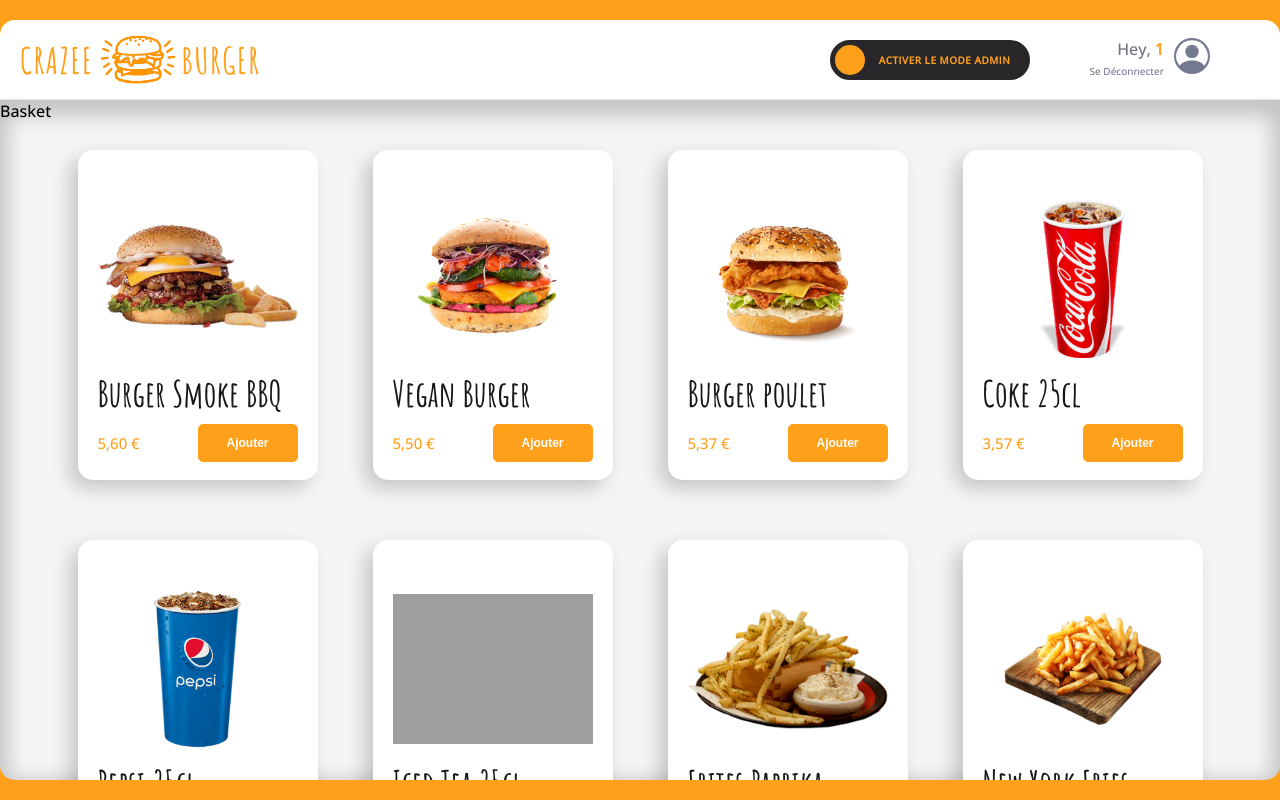
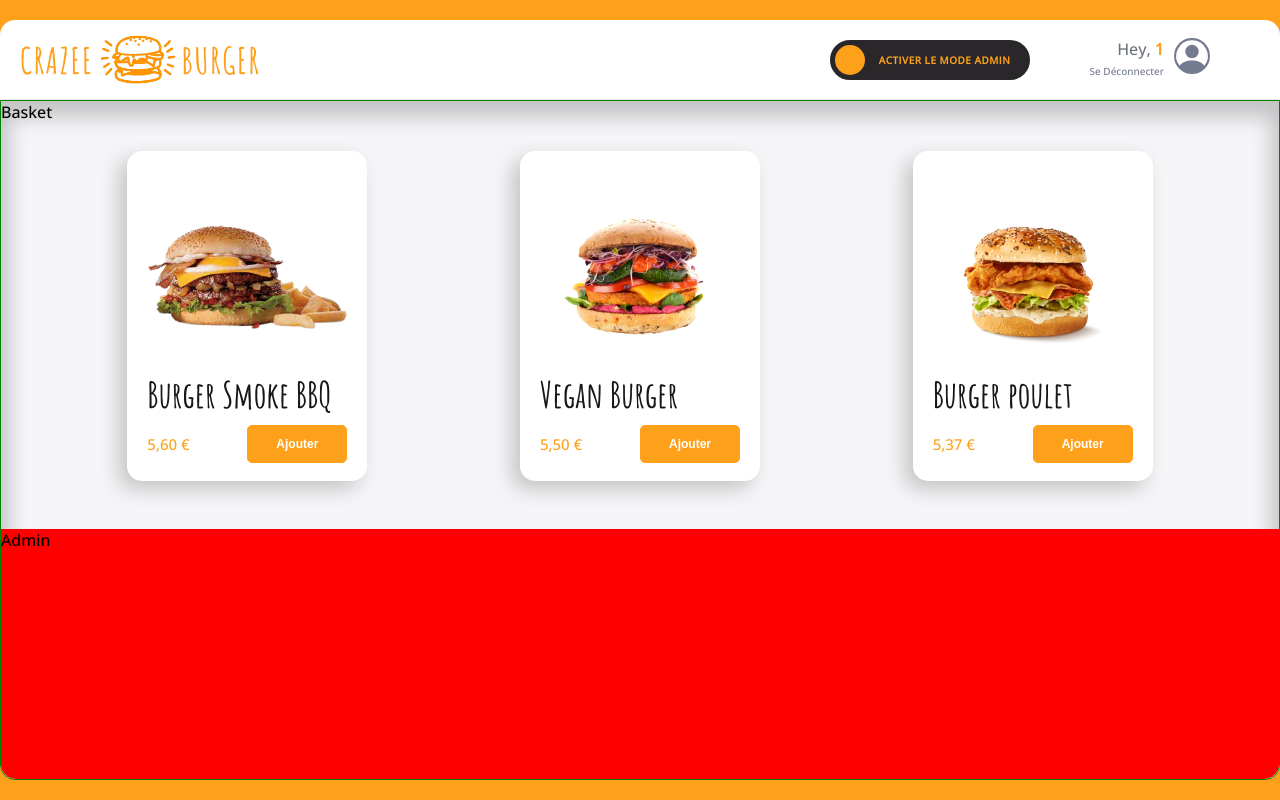
Before and after one commit to BryanHobin/crazee-burger, a React (Vite) app: page /order/1 in a window 1280 px wide. Built offline with nearby package versions, Linux system fonts and the light colour scheme; grey boxes are pictures that could not be loaded; a web font is replaced by a local one.

Commit message:
✨ F07 : ADMIN > Add Layout Admin

```diff
--- a/src/components/pages/order/Main/Main.jsx
+++ b/src/components/pages/order/Main/Main.jsx
@@ -7,7 +7,10 @@
   return (
     <MainStyled>
       <Basket />
-      <Menu />
+      <div className="menu-and-admin">
+        <Menu />
+        <div className="admin">Admin</div>
+      </div>
     </MainStyled>
   )
 }
@@ -15,16 +18,33 @@
 
 const MainStyled = styled.div`
   background-color: ${theme.colors.background_white};
-  flex:1;
+  border: 1px solid green;
+  height: calc(95vh - 10vh);
+  box-shadow: 0px 8px 20px 8px rgba(0,0,0,0.2) inset;
 
-  box-shadow: 0px 8px 20px 8px rgba(0,0,0,0.2) inset;
+
+  display: grid;
+  grid-template-columns: 0% 1fr;
 
   border-bottom-left-radius: ${theme.borderRadius.extraRound};
   border-bottom-right-radius: ${theme.borderRadius.extraRound};
 
-  display: grid;
-  grid-template-columns: 0% 1fr;
 
-  overflow-y: scroll;
+  .menu-and-admin{
+    position: relative;
+    overflow-y: hidden;
+    display: grid;
+    border-bottom-left-radius: ${theme.borderRadius.extraRound};
+    border-bottom-right-radius: ${theme.borderRadius.extraRound};
+
+    .admin{
+      background-color: red;
+      height: 250px;
+      position: absolute;
+      bottom: 0;
+      right: 0;
+      left: 0;
+    }
+  }
 
 `;
--- a/src/components/pages/order/Main/Menu.jsx
+++ b/src/components/pages/order/Main/Menu.jsx
@@ -20,10 +20,11 @@
 
 const MenuStyled = styled.div`
   display: grid;
-  grid-template-columns: repeat(4, 1fr);
+  grid-template-columns: repeat(auto-fit, minmax(300px, 1fr));
   grid-row-gap: 60px;
   padding: 50px 50px 150px;
   justify-items: center;
+  overflow-y: scroll;
 
 
 `;
```
Also changed, not shown: src/components/pages/order/Main/Basket.jsx (+4 -3 lines).
